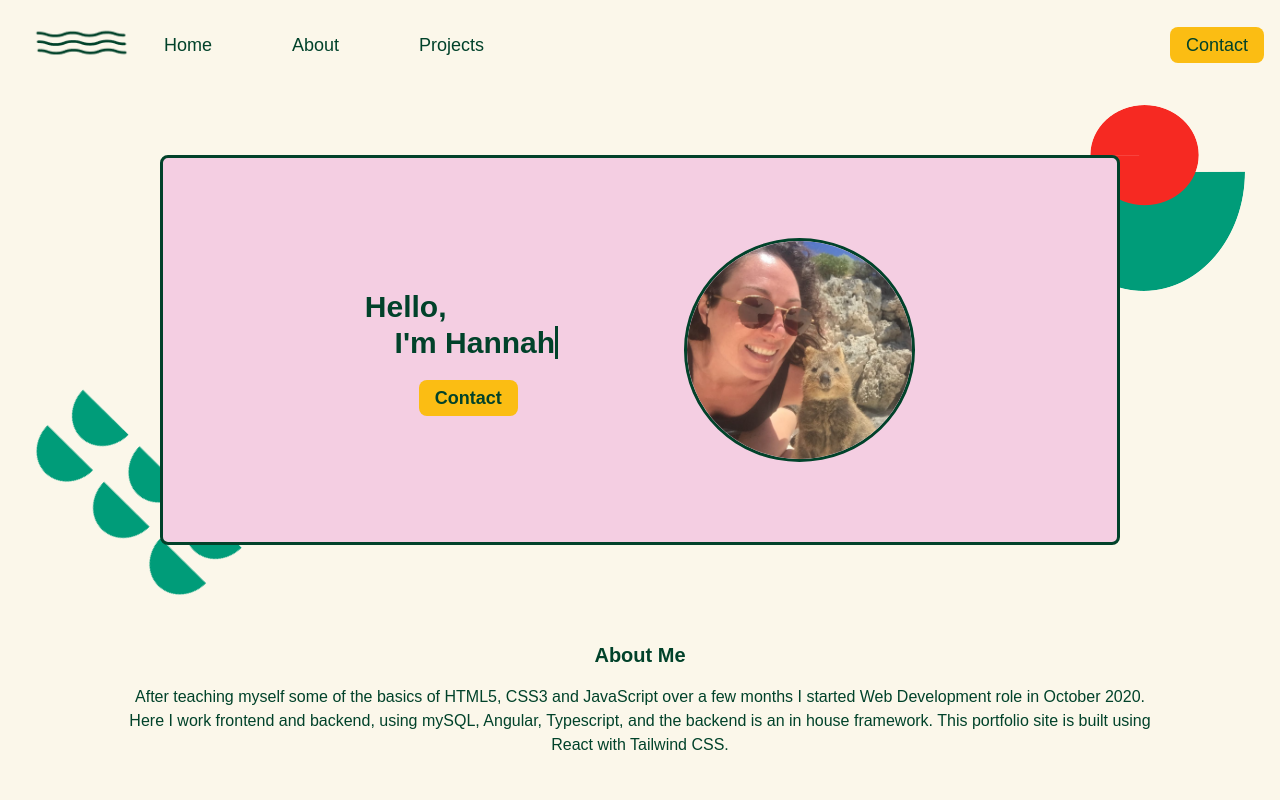
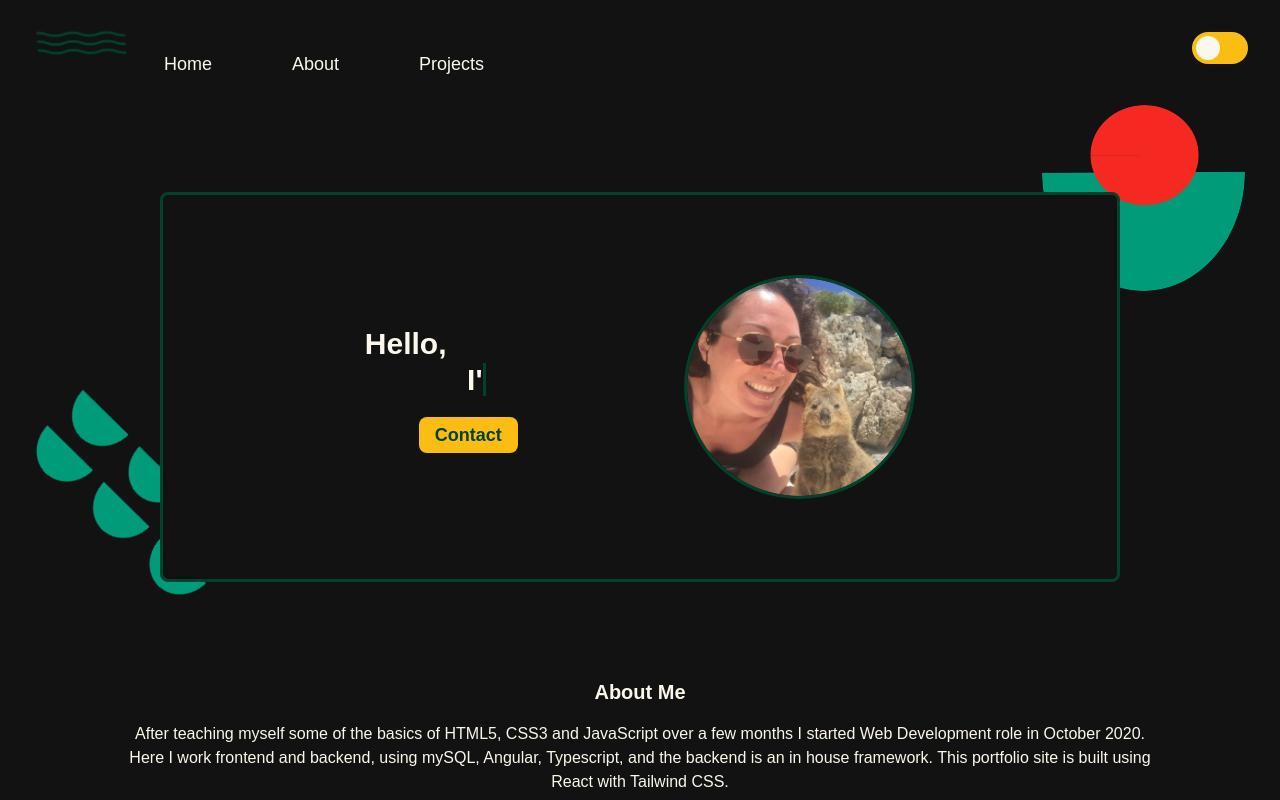
Before and after one commit to hannah-lynn/new-portfolio, a React (Create React App) app: page / in a window 1280 px wide. Shown: the top 800 px of the page. Built offline with nearby package versions, Linux system fonts and the light colour scheme.

Commit message:
adding darkmode toggle

```diff
--- a/src/App.css
+++ b/src/App.css
@@ -1,11 +1,40 @@
 
 body {
   margin: 0;
-  background: #FBF7EA;
-  color: #01422A;
 }
 
+body {
+  color: var(--font-color);
+  background: var(--color-primary);
+}
 
 .App {
   text-align: center;
 }
+
+.main {
+  position: relative;
+  width: 75%;
+  height: 390px;
+  border: 3px solid var(--color-accent);
+  z-index: 10;
+  font-weight: 900;
+}
+
+.theme-light {
+  --color-primary: #FBF7EA;
+  --color-secondary: #F4CEE2;
+  --color-accent: #01422A;
+  --font-color: #01422A;
+}
+
+.theme-dark {
+  --color-primary: #121212;
+  --color-secondary: #464646;
+  --color-accent: #01422A;
+  --font-color: #FBF7EA;
+}
+
+.card, .main{
+  background-color: var(--color-primary);
+}
--- a/src/App.js
+++ b/src/App.js
@@ -1,4 +1,5 @@
 import { BrowserRouter as Router } from 'react-router-dom';
+import { useEffect } from 'react';
 import './App.css';
 import About from './components/about/about';
 import Contact from './components/contact/contact';
@@ -6,10 +7,15 @@
 import Hero from './components/hero/hero';
 import Nav from './components/nav/nav';
 import Projects from './components/projects/projects';
+import { keepTheme } from './utils/themes';
 
 let msgs = ["I'm Hannah", "I'm a Developer"];
 
 function App() {
+  useEffect(() => {
+    keepTheme();
+  });
+
   return (
     <Router>
       <div className='App'>
--- /dev/null
+++ b/src/components/darkmode/darkmode.css
@@ -0,0 +1,13 @@
+.dot {
+    background-color: #FBF7EA;
+}
+
+.toggle-area {
+    background-color: #FBBD13;
+}
+
+
+input:checked~.dot {
+    transform: translateX(100%);
+    background-color: #01422A;
+}
--- /dev/null
+++ b/src/components/darkmode/darkmode.js
@@ -0,0 +1,61 @@
+import React, { useEffect, useState } from 'react';
+import { setTheme } from '../../utils/themes';
+import './darkmode.css';
+
+const DarkMode = () => {
+  const [togClass, setTogClass] = useState('dark');
+  let theme = localStorage.getItem('theme');
+
+  const handleOnClick = () => {
+    if (localStorage.getItem('theme') === 'theme-dark') {
+      setTheme('theme-light');
+      setTogClass('light');
+    } else {
+      setTheme('theme-dark');
+      setTogClass('dark');
+    }
+  };
+
+  useEffect(() => {
+    if (localStorage.getItem('theme') === 'theme-dark') {
+      setTogClass('dark');
+    } else if (localStorage.getItem('theme') === 'theme-light') {
+      setTogClass('light');
+    }
+  }, [theme]);
+
+  return (
+    <div className='mode-toggle flex items-center mr-4'>
+      <div className='flex items-center justify-center w-full mb-12'>
+        <label
+          htmlFor='toggle'
+          for='toggle'
+          className='flex items-center cursor-pointer'
+        >
+          <div className='relative'>
+            {togClass === 'light' ? (
+              <input
+                type='checkbox'
+                id='toggle'
+                className='sr-only'
+                onClick={handleOnClick}
+                checked
+              />
+            ) : (
+              <input
+                type='checkbox'
+                id='toggle'
+                className='sr-only'
+                onClick={handleOnClick}
+              />
+            )}
+            <div className='toggle-area block w-14 h-8 rounded-full'></div>
+            <div className='dot absolute left-1 top-1 w-6 h-6 rounded-full transition'></div>
+          </div>
+        </label>
+      </div>
+    </div>
+  );
+};
+
+export default DarkMode;
--- a/src/components/hero/hero.css
+++ b/src/components/hero/hero.css
@@ -1,14 +1,4 @@
 
-
-.main {
-    position: relative;
-    background-color: #F4CEE2;
-    width: 75%;
-    height: 390px;
-    border: 3px solid #01422A;
-    z-index: 10;
-    font-weight: 900;
-}
 
 .main-text img {
     height: 14rem;
@@ -18,6 +8,7 @@
     background-color: #FBBD13;
     font-size: 18px;
     width: 140px;
+    color: #01422A;
 }
 
 .quokka {
--- a/src/components/hero/hero.js
+++ b/src/components/hero/hero.js
@@ -30,7 +30,7 @@
     };
     handleType();
     return () => clearTimeout(timer);
-  }, [state.isDeleting, state.typingSpeed]);
+  }, [state.isDeleting]);
 
   useEffect(() => {
     if (!state.isDeleting && state.text === state.message) {
@@ -75,7 +75,10 @@
           className='red-dot'
         />
       </div>
-      <div className='m-auto mt-20 main flex items-center justify-around rounded-lg'>
+      <div
+        className='change m-auto mt-20 main flex items-center justify-around rounded-lg'
+        id='main'
+      >
         <div className='main-text flex w-full justify-center space-x-2 sm:space-x-6 md:space-x-24'>
           <div className='cta-info flex flex-col justify-center '>
             <h2 className='text-2xl md:text-3xl flex flex-col md:items-start'>
--- a/src/components/nav/nav.css
+++ b/src/components/nav/nav.css
@@ -5,10 +5,8 @@
 }
 
 .nav-links li{
-    color: #01422A;
     font-size: 18px;
 }
-
 
 
 .wavy {
--- a/src/components/nav/nav.js
+++ b/src/components/nav/nav.js
@@ -1,6 +1,8 @@
 import './nav.css';
+import React from 'react';
 import wavy from '../../assets/images/wavy.png';
 import { HashLink } from 'react-router-hash-link';
+import DarkMode from '../darkmode/darkmode';
 
 function Nav() {
   return (
@@ -8,7 +10,6 @@
       <div className='flex justify-between mt-4'>
         <div className='nav-links flex ml-4'>
           <div className='ml-2 p-2'>
-            {/* <h1 className='name md:hidden'>Hannah Lynn</h1> */}
             <img className='wavy' src={wavy} alt='wavy lines' />
           </div>
           <ul className='cursor-pointer hidden md:flex items-center ml-2 space-x-12'>
@@ -33,12 +34,13 @@
           </ul>
         </div>
         <div className='items-center mr-4 mt-4'>
-          <a
+          {/* <a
             className='contact-btn py-2 px-4 items-center rounded-lg cursor-pointer'
             href='/new-portfolio/#contact'
           >
             Contact
-          </a>
+          </a> */}
+          <DarkMode />
         </div>
       </div>
     </nav>
--- a/src/components/projects/projects.css
+++ b/src/components/projects/projects.css
@@ -1,11 +1,9 @@
-.card {
-    background-color: #F4CEE2;
-}
 
 .projects-btn {
     width: 120px;
     background-color: #FBBD13;
     font-weight: bold;
+    color: #01422A;
 }
 
 .projects-btn:hover {
--- /dev/null
+++ b/src/utils/themes.js
@@ -0,0 +1,21 @@
+function setTheme(themeName) {
+  localStorage.setItem('theme', themeName);
+  document.documentElement.className = themeName;
+}
+
+function keepTheme() {
+  if (localStorage.getItem('theme')) {
+    if (localStorage.getItem('theme') === 'theme-dark') {
+      setTheme('theme-dark');
+    } else if (localStorage.getItem('theme') === 'theme-light') {
+      setTheme('theme-light');
+    }
+  } else {
+    setTheme('theme-dark');
+  }
+}
+
+module.exports = {
+  setTheme,
+  keepTheme,
+};
```
Also changed, not shown: 1 other file (tests, documents, lock files or other folders).
